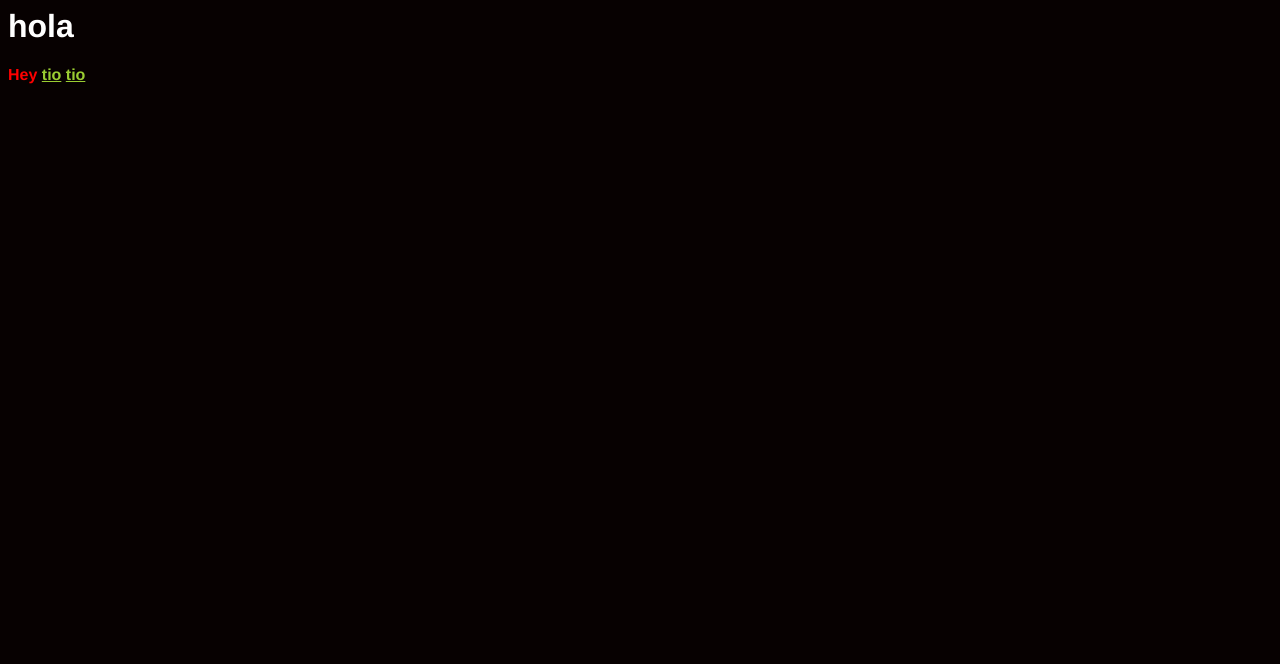
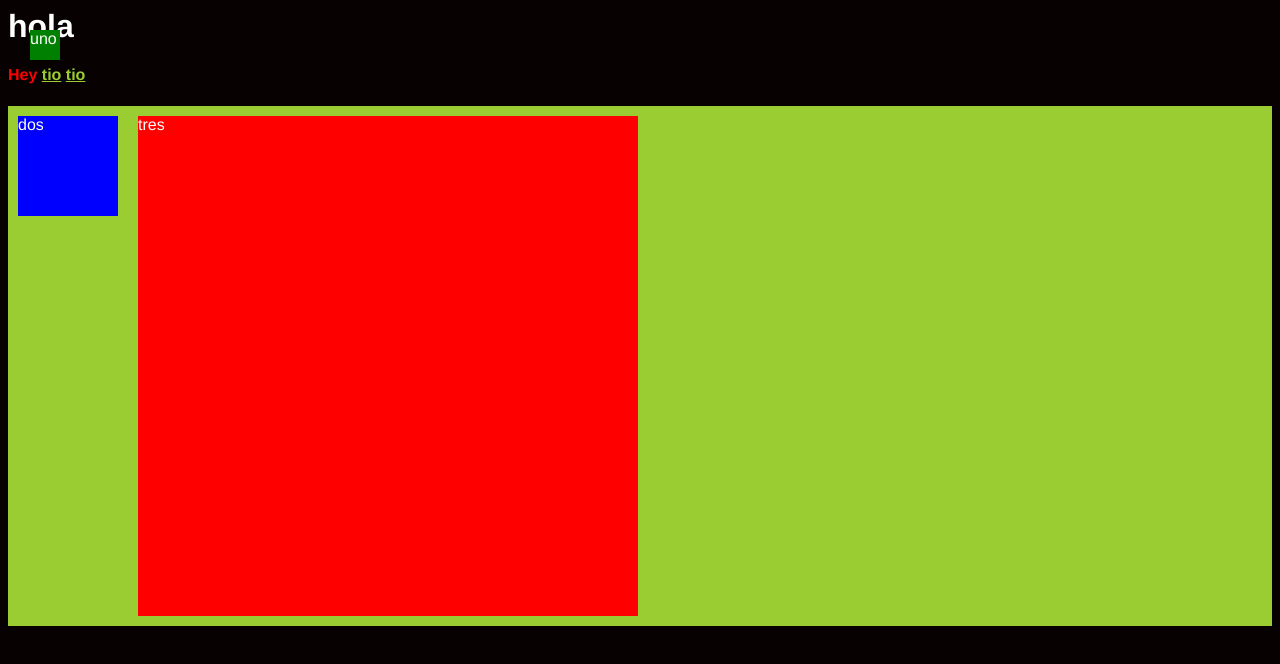
Before and after one commit to diaztibata/sassuno, a plain HTML site: page index.html in a window 1280 px wide. Drawn offline with Linux system fonts and the light colour scheme.

Commit message:
mixin sass

```diff
--- /dev/null
+++ b/_mixin.scss
@@ -0,0 +1,41 @@
+@mixin cuadrado($bcolor, $t) {
+    width: $t;
+    height: $t;
+    background-color: $bcolor;
+    margin: 10px;
+    float: left;
+}
+
+.cuadrado-1{
+    @include cuadrado(green, 30px);
+    position: fixed;
+    top: 20px;
+    left: 20px;
+}
+
+.cuadrado-2{
+    @include cuadrado(blue, 100px);
+}
+
+.cuadrado-3{
+    @include cuadrado(red, 500px);
+}
+
+//--------------------------------------
+
+@mixin responsivo($width) {
+    @media screen and (max-width: $width) {
+      @content;
+    }
+}
+
+section.mixin {
+    background: yellowgreen;
+    @include responsivo(800px) {
+      background-color: whitesmoke;
+    };
+    width: 100%;
+    height: auto;
+    overflow: auto;
+
+}
--- a/index.html
+++ b/index.html
@@ -16,5 +16,11 @@
         </h4>
         <h2></h2>
     </section>
+
+    <section class="mixin">
+        <div class="cuadrado-1">uno</div>
+        <div class="cuadrado-2">dos</div>
+        <div class="cuadrado-3">tres</div>
+    </section>
 </body>
 </html>
--- a/style.scss
+++ b/style.scss
@@ -1,4 +1,5 @@
 @import "anidaciones";
+@import "mixin";
 
 $font-stack:    Helvetica, sans-serif;
 $primary-color: rgb(7, 1, 1);
```
Also changed, not shown: style.css, 1 other file.
